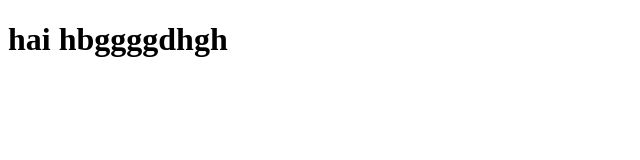
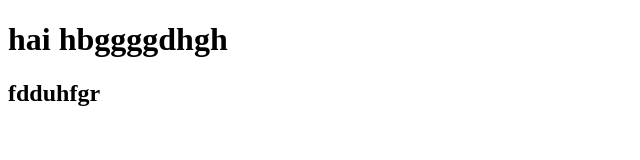
Before and after one commit to arshadpnd/whatsapp-test, a plain HTML site: page index.html in a window 1280 px wide. Shown: the whole page, without its empty margins (0-640 px from the left). Drawn offline with Linux system fonts and the light colour scheme.

Commit message:
hai world

```diff
--- a/index.html
+++ b/index.html
@@ -7,5 +7,6 @@
 </head>
 <body>
     <h1>hai hbggggdhgh</h1>
+    <h2>fdduhfgr</h2>
 </body>
 </html>
```
